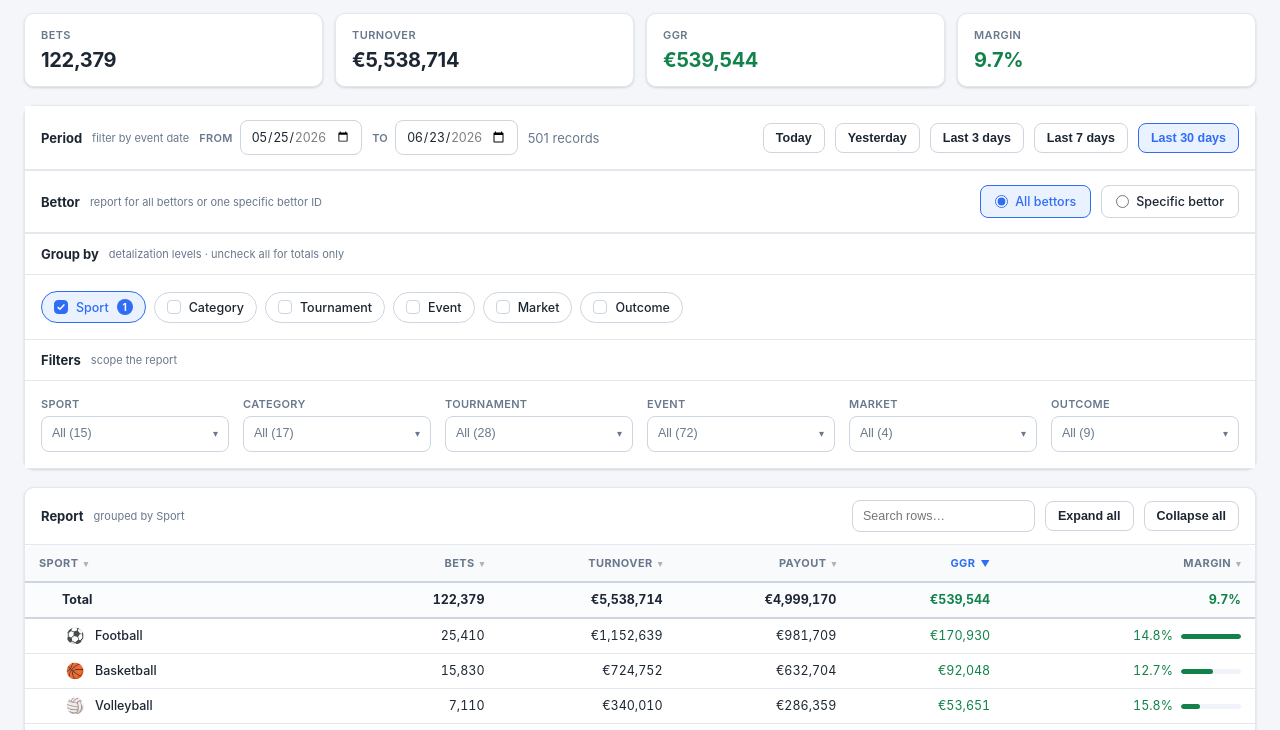
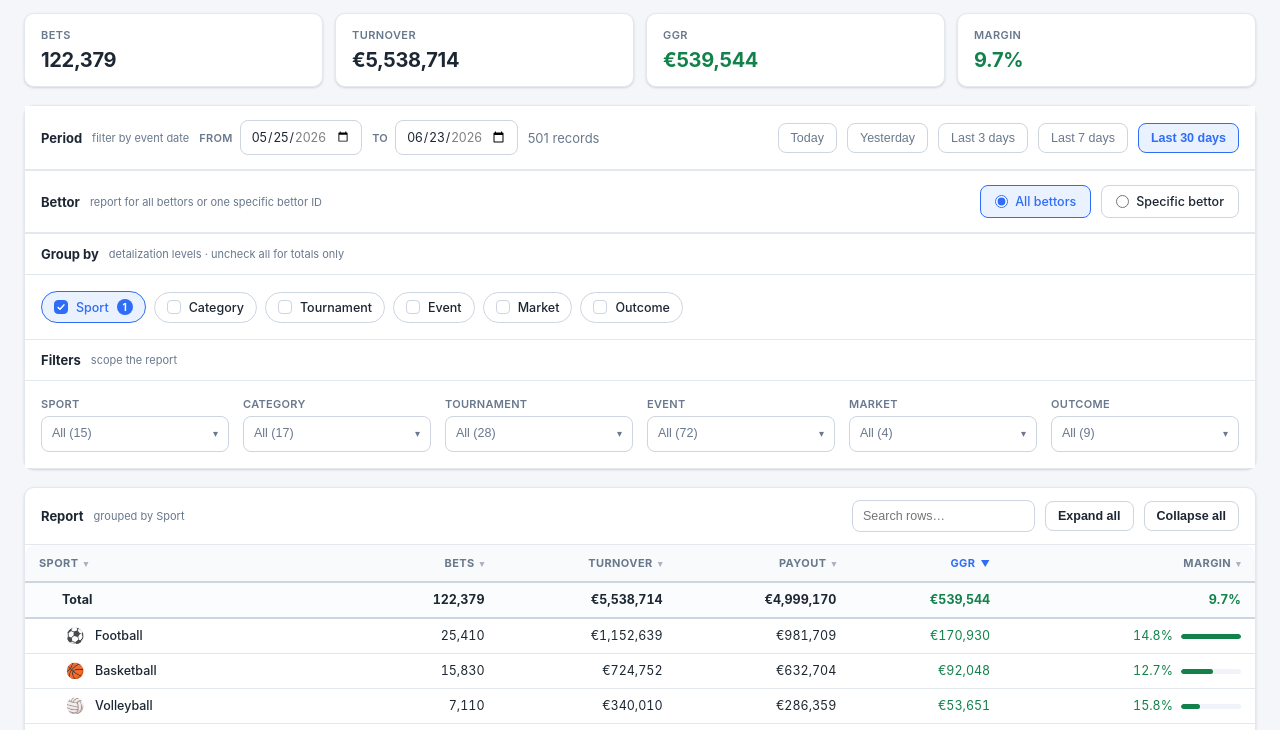
Before and after one commit to tigransharafyan-corwyn/report, a plain HTML site: page index.html in a window 1280 px wide. Shown: the part 70-800 px from the top of the page. Drawn offline with Linux system fonts and the light colour scheme.

Commit message:
Period presets: gray, lighter weight when inactive

```diff
--- a/index.html
+++ b/index.html
@@ -93,7 +93,9 @@
   .btn { border:1px solid var(--border-strong); background:#fff; border-radius:8px; padding:7px 12px; cursor:pointer; font-size:12.5px; font-weight:600; color:var(--text);}
   .btn:hover { border-color:var(--accent); color:var(--accent);}
   .search-box { border:1px solid var(--border-strong); border-radius:8px; padding:8px 10px; font-size:12.5px; max-width:220px;}
-  .btn.preset.on { background:var(--accent-soft); border-color:var(--accent); color:var(--accent); }
+  .btn.preset { color:var(--muted); font-weight:500; }
+  .btn.preset:hover { color:var(--accent); }
+  .btn.preset.on { background:var(--accent-soft); border-color:var(--accent); color:var(--accent); font-weight:600; }
   .btn.primary { background:var(--accent); border-color:var(--accent); color:#fff; }
   .btn.primary:hover { filter:brightness(1.05); color:#fff; }
   .period-row { display:flex; align-items:flex-end; gap:18px; flex-wrap:wrap; }
```
